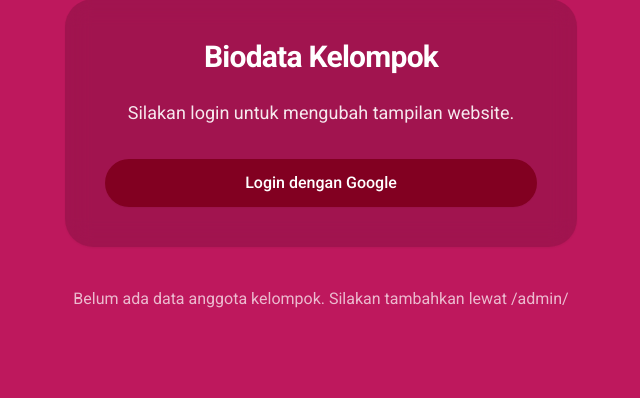
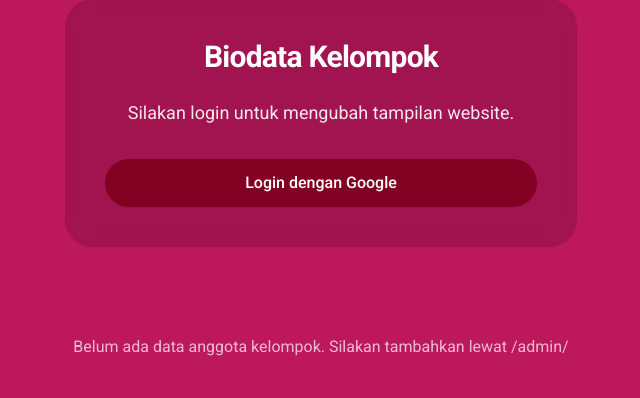
Before and after one commit to nathanaeru/bio-philia, a Django app: page / in a window 1280 px wide. Shown: the part 145-543 px from the top of the page, without its empty margins (319-959 px from the left). Run offline with Django 5.2, Linux system fonts and the light colour scheme; data that the repository does not hold is empty; some libraries are stand-ins or nearby versions.

Commit message:
fix homepage

```diff
--- a/templates/home.html
+++ b/templates/home.html
@@ -1,28 +1,23 @@
-{% extends 'base.html' %} {% block content %}
-<div class="flex flex-col items-center justify-center mt-12">
-  <div
-    class="bg-md-surfaceVariant backdrop-blur-md p-10 rounded-[28px] shadow-sm text-center max-w-lg w-full"
-  >
+{% extends 'base.html' %}
+
+{% block content %}
+<div class="flex flex-col items-center justify-center mt-12 gap-12">
+
+  <div class="bg-md-surfaceVariant backdrop-blur-md p-10 rounded-[28px] shadow-sm text-center max-w-lg w-full">
     <h2 class="text-3xl font-bold mb-6 tracking-tight">Biodata Kelompok</h2>
 
     {% if user.is_authenticated %}
       <p class="mb-8 text-xl font-medium">Halo, {{ user.username }}!</p>
 
       {% if is_group_member %}
-    <a
-      href="/edit-theme/"
-      class="inline-block mb-4 w-full bg-white/20 hover:bg-white/30 text-current font-medium py-3 px-6 rounded-full transition-all duration-200 text-center"
-    >
+      <a href="/edit-theme/" class="inline-block mb-4 w-full bg-white/20 hover:bg-white/30 text-current font-medium py-3 px-6 rounded-full transition-all duration-200 text-center">
         🎨 Ganti Warna Tema
       </a>
       {% endif %}
 
       <form method="post" action="/accounts/logout/">
         {% csrf_token %}
-      <button
-        type="submit"
-        class="w-full bg-md-primary text-md-onPrimary hover:bg-opacity-90 font-medium py-3 px-6 rounded-full transition-all duration-200 shadow-sm"
-      >
+        <button type="submit" class="w-full bg-md-primary text-md-onPrimary hover:bg-opacity-90 font-medium py-3 px-6 rounded-full transition-all duration-200 shadow-sm">
           Logout
         </button>
       </form>
@@ -32,35 +27,30 @@
         Silakan login untuk mengubah tampilan website.
       </p>
 
-    <a
-      href="/accounts/google/login/"
-      class="inline-block w-full bg-md-primary text-md-onPrimary hover:bg-opacity-90 font-medium py-3 px-6 rounded-full transition-all duration-200 shadow-sm"
-    >
+      <a href="/accounts/google/login/" class="inline-block w-full bg-md-primary text-md-onPrimary hover:bg-opacity-90 font-medium py-3 px-6 rounded-full transition-all duration-200 shadow-sm">
         Login dengan Google
       </a>
     {% endif %}
   </div>
 
-  <div class="w-full max-w-6xl">
-    <div class="grid grid-cols-1 md:grid-cols-2 lg:grid-cols-3 gap-6">
+<div class="w-full max-w-6xl mx-auto">
+    <div class="flex flex-wrap justify-center items-stretch gap-6">
 
       {% for member in members %}
-      <div class="bg-md-surfaceVariant backdrop-blur-md p-6 rounded-[28px] shadow-sm hover:shadow-md transition-shadow duration-300 flex flex-col items-center text-center">
+      <div class="bg-md-surfaceVariant backdrop-blur-md p-6 rounded-[28px] shadow-sm hover:shadow-md transition-shadow duration-300 flex flex-col items-center text-center w-full sm:w-[340px]">
 
-        <div class="w-24 h-24 mb-4 rounded-full overflow-hidden border-4 border-md-primary shadow-sm bg-white/10 flex items-center justify-center">
-          <div class="w-24 h-24 mb-4 rounded-full overflow-hidden border-4 border-md-primary shadow-sm bg-white/10 flex items-center justify-center">
+        <div class="w-24 h-24 mb-4 rounded-full overflow-hidden border-4 border-md-primary shadow-sm bg-white/10 flex items-center justify-center shrink-0">
           {% if member.avatar %}
             <img src="{{ member.avatar.url }}" alt="Foto {{ member.nama }}" class="w-full h-full object-cover" />
           {% else %}
             <span class="text-3xl">👤</span>
           {% endif %}
         </div>
-        </div>
 
         <h3 class="text-xl font-bold tracking-tight mb-1">{{ member.nama }}</h3>
         <p class="font-mono text-sm opacity-80 mb-4 bg-white/10 px-3 py-1 rounded-full">{{ member.npm }}</p>
 
-        <div class="w-full text-left space-y-2 mb-6 opacity-90 text-sm">
+        <div class="w-full text-left space-y-2 mb-6 opacity-90 text-sm flex-grow">
           <p><strong>Jurusan:</strong> {{ member.jurusan }}</p>
           <p><strong>Lahir:</strong> {{ member.tanggal_lahir|date:"d M Y" }}</p>
           <p><strong>Hobi:</strong> {{ member.hobi }}</p>
@@ -69,9 +59,10 @@
         <div class="mt-auto pt-4 border-t border-white/20 w-full italic opacity-80 text-sm">
           "{{ member.quotes }}"
         </div>
+
       </div>
       {% empty %}
-      <div class="col-span-full text-center py-10 opacity-70">
+      <div class="col-span-full text-center py-10 opacity-70 w-full">
         Belum ada data anggota kelompok. Silakan tambahkan lewat /admin/
       </div>
       {% endfor %}
```
Lines whose indentation alone changed are shown as unchanged.
